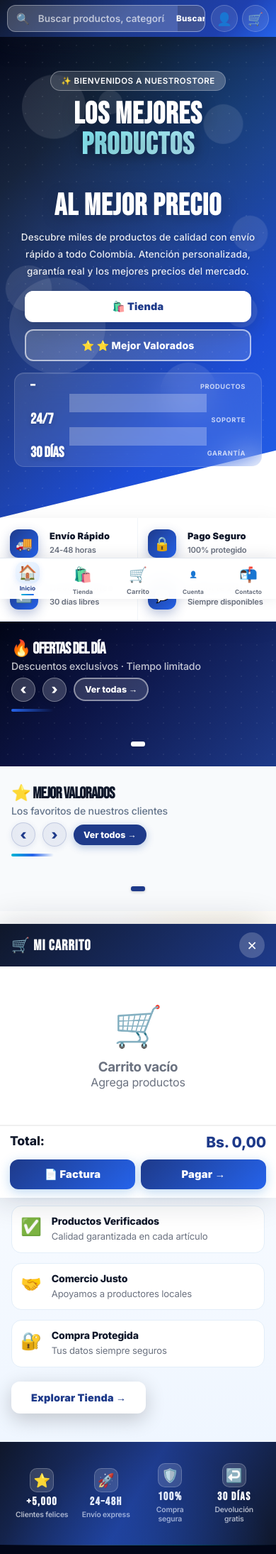
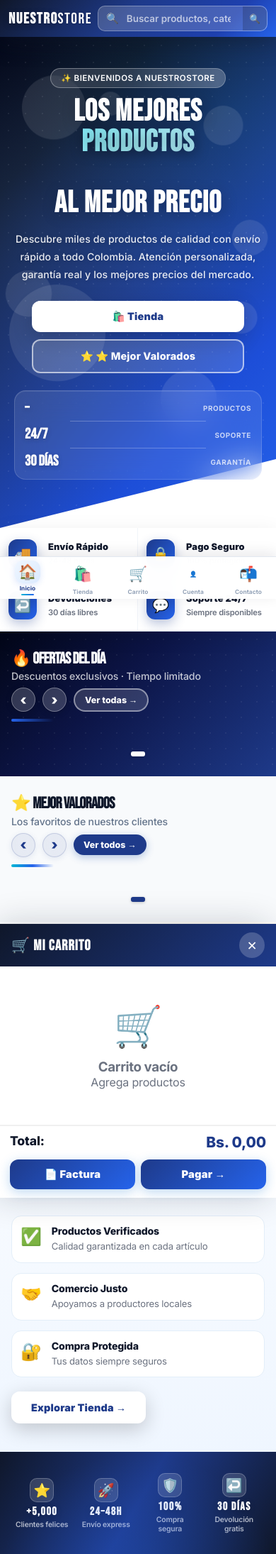
Before and after one commit to sebasgt301zapata/proyecto_web, a Django app: template nuestrostore_fix/tienda/templates/index.html in a window 390 px wide. Shown: the top 2190 px of the page at 71% size. Run offline with Django 4.2, Linux system fonts and the light colour scheme; the template is opened without the code that fills it, so the values that code supplies are empty.

Commit message:
Enhance mobile styles for header and navigation
Refactor mobile styles for header, search, and bottom navigation. Improve responsiveness and visibility of elements.

```diff
--- a/nuestrostore_fix/tienda/static/css/styles.css
+++ b/nuestrostore_fix/tienda/static/css/styles.css
@@ -120,8 +120,8 @@ button,input,select,textarea{font-family:'Inter',sans-serif;}
 .dnav-btn.active::after{left:12px;right:12px;}
 
 /* ── Íconos móvil — ocultos, el bottom nav los reemplaza ── */
-.nav-icons{display:flex;align-items:center;gap:6px;}
-@media(min-width:768px){.nav-icons{display:none;}} /* en desktop usa desk-acts */
+.nav-icons{display:none;} /* oculto en móvil — carrito y cuenta están en bottom nav */
+@media(min-width:768px){.nav-icons{display:none;}} /* en desktop también usa desk-acts */
 .nic{background:rgba(255,255,255,.18);border:2px solid rgba(255,255,255,.28);border-radius:50%;width:40px;height:40px;display:flex;align-items:center;justify-content:center;color:#fff;font-size:1.1rem;cursor:pointer;position:relative;transition:background .15s,border-color .15s,transform .1s;}
 .nic:active{background:rgba(0,0,0,.28);}
 .bdot{
@@ -2717,99 +2717,276 @@ table{table-layout:auto;}
   td{font-size:.8rem;}
 }
 
-/* ══════════════════════════════════════════
-   MOBILE FIX v2 — Header + Contacto + Hero
-   ══════════════════════════════════════════ */
-
-/* ─────────────────────────────────────────
-   1. HEADER / NAV-ROW — móvil compacto
-   ───────────────────────────────────────── */
-
-/* Reducir altura del header en móvil */
+
+
+@media(max-width:767px){.logo{display:block !important;font-size:1.3rem;letter-spacing:1.5px;}}
+
+/* Header móvil: logo + búsqueda, sin íconos (van en bottom nav) */
 @media(max-width:767px){
-  :root{--nav-h:56px;}
-  #hdr{height:var(--nav-h);}
-
+
+  /* Logo visible y compacto */
+  .logo{
+    display:block;
+    font-size:1.35rem;
+    letter-spacing:1.5px;
+    flex-shrink:0;
+  }
+
+  /* Search wrap ocupa todo el espacio restante */
+  .search-wrap{
+    flex:1;
+    min-width:0;
+  }
+
+  /* Búsqueda compacta y usable */
+  .sw{
+    height:38px;
+    border-radius:10px;
+    background:rgba(255,255,255,.2);
+    border:1.5px solid rgba(255,255,255,.35);
+  }
+  .sw input{
+    padding:0 4px;
+    font-size:.84rem;
+    height:100%;
+  }
+  .sw-ico{
+    padding:0 6px 0 10px;
+    font-size:.9rem;
+  }
+  .sw-btn{
+    width:36px;
+    height:100%;
+    border-radius:0 8px 8px 0;
+    font-size:.85rem;
+  }
+  .sw-btn-ico{ display:inline; }
+  .sw-btn-txt{ display:none; }
+
+  /* nav-row solo logo + búsqueda */
   .nav-row{
     padding:0 10px;
-    gap:6px;
-  }
-
-  /* Logo más pequeño */
+    gap:8px;
+  }
+  #hdr{ height:52px; }
+  :root{ --nav-h:52px; }
+}
+/* ══════════════════════════════════════════
+   HEADER MÓVIL — Logo + Búsqueda únicamente
+   Carrito y cuenta solo en bottom nav
+   ══════════════════════════════════════════ */
+
+@media(max-width:767px){
+
+  /* ── Altura del header ── */
+  :root{ --nav-h:54px; }
+  #hdr{ height:54px; }
+
+  /* ── Nav row: logo + search lado a lado ── */
+  .nav-row{
+    padding:0 12px;
+    gap:10px;
+  }
+
+  /* ── Logo: visible y compacto ── */
   .logo{
-    font-size:1.4rem;
+    display:block !important;
+    font-size:1.35rem;
     letter-spacing:1.5px;
-  }
-
-  /* Búsqueda ocupa el espacio disponible pero no tanto */
+    flex-shrink:0;
+  }
+
+  /* ── Búsqueda: ocupa todo el espacio restante ── */
+  .search-wrap{
+    flex:1;
+    min-width:0;
+  }
+
+  /* ── Barra de búsqueda refinada ── */
+  .sw{
+    height:36px;
+    border-radius:10px;
+    background:rgba(255,255,255,.18);
+    border:1.5px solid rgba(255,255,255,.3);
+  }
+  .sw input{
+    padding:0 4px;
+    font-size:.82rem;
+    height:100%;
+  }
+  .sw-ico{
+    padding:0 7px 0 10px;
+    font-size:.88rem;
+  }
+  .sw-btn{
+    width:36px;
+    height:100%;
+    border-radius:0 8px 8px 0;
+    font-size:.88rem;
+  }
+  .sw-btn-ico{ display:inline; }
+  .sw-btn-txt{ display:none; }
+
+  /* ── Ocultar nav-icons completamente en móvil ──
+     Carrito y cuenta viven en el bottom nav       */
+  .nav-icons{
+    display:none !important;
+  }
+
+  /* ── Pantallas muy pequeñas ── */
+  @media(max-width:360px){
+    .logo{ font-size:1.15rem; letter-spacing:1px; }
+    .nav-row{ padding:0 8px; gap:7px; }
+    .sw-ico{ display:none; }
+  }
+}
+
+/* ══════════════════════════════════════════
+   BOTTOM NAV — Refuerzo móvil
+   ══════════════════════════════════════════ */
+
+@media(max-width:767px){
+  :root{ --bot-h:60px; }
+
+  .botnav{
+    height:var(--bot-h);
+    background:rgba(255,255,255,.96);
+    backdrop-filter:blur(14px);
+    -webkit-backdrop-filter:blur(14px);
+    border-top:1px solid #E2E8F0;
+    box-shadow:0 -4px 20px rgba(15,23,42,.09);
+  }
+
+  .btab{
+    font-size:.6rem;
+    font-weight:700;
+    padding:5px 2px 6px;
+    gap:3px;
+    color:#94A3B8;
+    letter-spacing:.1px;
+  }
+  .btab.on{ color:#1E3A8A; }
+
+  .btab-ico-wrap{
+    width:36px;
+    height:36px;
+    border-radius:11px;
+    font-size:1.3rem;
+    transition:background .15s, transform .15s;
+  }
+  .btab.on .btab-ico-wrap{
+    background:linear-gradient(135deg,#EFF6FF,#DBEAFE);
+    box-shadow:0 2px 8px rgba(37,99,235,.15);
+  }
+  .btab:active .btab-ico-wrap{
+    transform:scale(.86);
+  }
+
+  .iline{
+    height:2.5px;
+    width:20px;
+    border-radius:2px;
+    background:linear-gradient(90deg,#06B6D4,#2563EB);
+  }
+}
+
+/* ══════════════════════════════════════════
+   MOBILE — Header limpio + Contacto
+   Solo logo + búsqueda en header móvil.
+   Carrito y cuenta SOLO en bottom nav.
+   ══════════════════════════════════════════ */
+
+@media(max-width:767px){
+
+  /* ── HEADER ──────────────────────────── */
+
+  /* Altura reducida */
+  #hdr{ height:52px; }
+  :root{ --nav-h:52px; }
+
+  .nav-row{
+    padding:0 12px;
+    gap:8px;
+    justify-content:flex-start;
+  }
+
+  /* Logo — visible, tamaño compacto */
+  .logo{
+    font-size:1.35rem;
+    letter-spacing:1.5px;
+    flex-shrink:0;
+  }
+  .logo-dot{ display:none; }
+
+  /* Búsqueda — ocupa todo el espacio restante */
   .search-wrap{
     flex:1;
     min-width:0;
     max-width:none;
   }
 
-  /* Barra de búsqueda más compacta */
+  /* Barra de búsqueda estilizada */
   .sw{
-    border-radius:40px;
-    border-width:1.5px;
+    height:36px;
+    border-radius:10px;
+    background:rgba(255,255,255,.18);
+    border:1.5px solid rgba(255,255,255,.3);
+  }
+  .sw.focused{
+    border-color:#93C5FD;
+    box-shadow:0 0 0 3px rgba(147,197,253,.25);
   }
   .sw input{
-    font-size:.82rem;
-    padding:9px 4px;
-    min-width:0;
+    padding:0 4px;
+    font-size:.84rem;
+    height:100%;
   }
   .sw-ico{
-    padding:0 6px 0 12px;
+    padding:0 7px 0 11px;
     font-size:.9rem;
   }
   .sw-btn{
-    width:32px;
+    width:34px;
+    height:100%;
+    border-radius:0 8px 8px 0;
     font-size:.78rem;
   }
-
-  /* Íconos de nav — más pequeños y compactos */
-  .nav-icons{
-    gap:4px;
-    flex-shrink:0;
-  }
-  .nic{
-    width:34px;
-    height:34px;
-    font-size:.95rem;
-    border-width:1.5px;
-  }
-  .bdot{
-    width:14px;height:14px;
-    font-size:.48rem;
-    top:-2px;right:-2px;
-  }
+  /* Ícono de búsqueda en el botón */
+  .sw-btn-ico{ display:inline; }
+  .sw-btn-txt{ display:none; }
+
+  /* nav-icons COMPLETAMENTE oculto en móvil */
+  .nav-icons{ display:none !important; }
+
+  /* desk-nav también oculto */
+  .desk-nav{ display:none !important; }
+
+  /* desk-acts oculto */
+  .desk-acts{ display:none !important; }
 }
 
 /* Pantallas muy pequeñas */
 @media(max-width:360px){
-  .logo{font-size:1.25rem;letter-spacing:1px;}
-  .nic{width:30px;height:30px;font-size:.85rem;}
-  .sw-ico{display:none;}
-  .nav-row{gap:4px;padding:0 8px;}
-}
-
-/* ─────────────────────────────────────────
-   2. BOTTOM NAV — más grande y claro
-   ───────────────────────────────────────── */
-
+  .logo{ font-size:1.15rem; letter-spacing:1px; }
+  .sw-ico{ display:none; }
+  .nav-row{ padding:0 8px; gap:6px; }
+}
+
+/* ── BOTTOM NAV — más visible en móvil ── */
 @media(max-width:767px){
-  :root{--bot-h:58px;}
+  :root{ --bot-h:60px; }
 
   .botnav{
     height:var(--bot-h);
     background:rgba(255,255,255,.97);
-    backdrop-filter:blur(12px);
+    backdrop-filter:blur(16px);
+    -webkit-backdrop-filter:blur(16px);
     border-top:1px solid #E2E8F0;
-    box-shadow:0 -2px 20px rgba(15,23,42,.1);
+    box-shadow:0 -4px 20px rgba(15,23,42,.1);
   }
 
   .btab{
-    font-size:.62rem;
+    font-size:.6rem;
     font-weight:700;
     padding:5px 2px;
     gap:2px;
@@ -2817,331 +2994,52 @@ table{table-layout:auto;}
   }
 
   .btab-ico-wrap{
-    width:34px;height:34px;
-    border-radius:10px;
+    width:36px;
+    height:36px;
+    border-radius:11px;
     font-size:1.3rem;
   }
 
   .btab.on .btab-ico-wrap{
     background:linear-gradient(135deg,#EFF6FF,#DBEAFE);
-    box-shadow:0 2px 8px rgba(37,99,235,.12);
-  }
-  .btab.on{color:#1E3A8A;}
-
-  /* Label debajo del ícono — más visible */
-  .btab span:last-child{
-    font-size:.58rem;
-    font-weight:700;
-  }
+    box-shadow:0 2px 8px rgba(37,99,235,.15);
+  }
+  .btab.on{ color:#1E3A8A; }
 
   .iline{
-    width:18px;height:2.5px;
+    height:2.5px;
+    width:18px;
     border-radius:2px;
-  }
-}
-
-/* ─────────────────────────────────────────
-   3. HERO BOTONES — proporciones correctas
-   ───────────────────────────────────────── */
-
-@media(max-width:479px){
-  .btn-hero{
-    padding:13px 20px;
-    font-size:.9rem;
-    border-radius:12px;
-    width:100%;
-    max-width:320px;
-    margin:0 auto;
-  }
-  .btn-hero-2{
-    padding:12px 20px;
-    font-size:.88rem;
-    border-radius:12px;
-    width:100%;
-    max-width:320px;
-    margin:0 auto;
-  }
-  .hero-btns{
-    flex-direction:column;
+    margin-top:1px;
+  }
+
+  /* Badge del carrito en botnav */
+  #cartBadgeNav{
+    position:absolute;
+    top:-4px; right:-4px;
+    background:linear-gradient(135deg,#1E3A8A,#2563EB);
+    color:#fff;
+    border-radius:50%;
+    width:17px; height:17px;
+    font-size:.55rem;
+    font-weight:900;
+    border:2px solid #fff;
+    display:none;
     align-items:center;
-    gap:10px;
-  }
-  /* Hero title más compacto */
-  .hero h1{
-    font-size:clamp(2.2rem,11vw,3rem);
-    letter-spacing:1px;
-    margin-bottom:8px;
-  }
-  .hero-desc{
-    font-size:.84rem;
-    margin:10px auto 16px;
-    padding:0 4px;
-  }
-  .hero-in{
-    padding:48px 20px 72px;
-  }
-}
-
-/* ─────────────────────────────────────────
-   4. CONTACTO — canales visibles en móvil
-   ───────────────────────────────────────── */
-
-@media(max-width:639px){
-  /* Canales — layout horizontal compacto */
-  .contact-channels{
-    grid-template-columns:1fr 1fr;
-    gap:8px;
-    padding:14px 12px;
-    background:#fff;
-    border-bottom:1px solid #E2E8F0;
-  }
-
-  .contact-channel{
-    background:#fff;
-    border:1.5px solid #E2E8F0;
-    border-radius:12px;
-    padding:11px 10px;
-    display:flex;
-    align-items:center;
-    gap:8px;
-    box-shadow:0 2px 8px rgba(0,0,0,.06);
-    text-decoration:none;
-    color:var(--bk);
-    transition:all .18s;
-  }
-  .contact-channel:active{
-    transform:scale(.97);
-    background:#EFF6FF;
-    border-color:#93C5FD;
-  }
-
-  .cc-ico{
-    width:36px;height:36px;
-    border-radius:10px;
-    font-size:1.1rem;
-    flex-shrink:0;
-    display:flex;align-items:center;justify-content:center;
-  }
-
-  .cc-info strong{
-    font-size:.78rem;
-    font-weight:800;
-    color:#0F172A;
-    display:block;
-  }
-  .cc-info span{
-    font-size:.65rem;
-    color:#64748B;
-    display:block;
-    white-space:nowrap;
-    overflow:hidden;
-    text-overflow:ellipsis;
-    max-width:100px;
-  }
-
-  .cc-arrow{display:none;}
-
-  /* Hero de contacto más compacto */
-  .contact-hero{
-    padding:32px 16px 28px;
-  }
-  .contact-hero h2{
-    font-size:clamp(1.9rem,9vw,2.6rem);
-    margin-bottom:8px;
-  }
-  .contact-hero p{
-    font-size:.82rem;
-  }
-  .contact-hero-badge{
-    font-size:.68rem;
-    padding:5px 13px;
-    margin-bottom:10px;
-  }
-  .contact-hero-trust{
-    gap:6px;margin-top:10px;
-  }
-  .contact-hero-trust span{
-    font-size:.67rem;
-    padding:4px 10px;
-  }
-
-  /* Cuerpo de contacto */
-  .contact-body{
-    padding:12px 12px 80px;
-    gap:12px;
-  }
-  .contact-form-wrap{
-    padding:16px 14px;
-    border-radius:14px;
-  }
-  .cf-header{
-    margin-bottom:14px;
-    padding-bottom:12px;
-  }
-  .cf-icon{
-    width:40px;height:40px;
-    font-size:1.1rem;
-    border-radius:11px;
-  }
-  .cf-header h3{font-size:.9rem;}
-  .cf-header p{font-size:.72rem;}
-
-  /* Info cards */
-  .contact-info-card{
-    padding:14px 12px;
-    border-radius:12px;
-  }
-  .cic-title{font-size:.82rem;margin-bottom:10px;}
-
-  /* FAQ más compacto */
-  .cfaq-q{
-    padding:9px 11px;
-    font-size:.78rem;
-  }
-
-  /* Botón WhatsApp flotante */
-  .contact-wa-float{
-    padding:10px 14px;
-    border-radius:50px;
-    font-size:.76rem;
-    bottom:calc(var(--bot-h) + 10px);
-    right:12px;
-  }
-  .wa-float-ico{font-size:1.1rem;}
-  .wa-float-txt{display:none;}
-}
-
-/* Pantallas muy pequeñas — canales en lista */
-@media(max-width:359px){
-  .contact-channels{
-    grid-template-columns:1fr;
-    gap:6px;
-  }
-}
-
-/* ─────────────────────────────────────────
-   5. FEATURES STRIP — móvil
-   ───────────────────────────────────────── */
-
-@media(max-width:479px){
-  .features-strip{
-    display:grid;
-    grid-template-columns:1fr 1fr;
-    gap:0;
-  }
-  .feat{
-    padding:16px 14px;
-    min-width:0;
-    max-width:none;
-    border-right:1px solid #F1F5F9;
-    border-bottom:1px solid #F1F5F9;
-  }
-  .feat:nth-child(even){border-right:none;}
-  .feat:nth-child(3),.feat:nth-child(4){border-bottom:none;}
-  .feat-ico{
-    width:40px;height:40px;
-    border-radius:12px;
-    font-size:1.2rem;
-  }
-  .feat strong{font-size:.8rem;}
-  .feat small{font-size:.7rem;}
-}
-
-/* ─────────────────────────────────────────
-   6. SECCIONES hero stats — móvil
-   ───────────────────────────────────────── */
-
-@media(max-width:479px){
-  .hero-stats{
-    padding:8px 12px;
-    border-radius:14px;
-    gap:0;
-    margin-top:16px;
-    width:calc(100% - 0px);
-  }
-  .hstat{padding:0 10px;}
-  .hstat strong{font-size:1.3rem;}
-  .hstat span{font-size:.58rem;}
-  .hstat-div{height:26px;}
-}
-
-/* ══════════════════════════════════════════
-   MOBILE FIX v3 — Header solo búsqueda
-   ══════════════════════════════════════════ */
-
-/* En móvil: ocultar logo, mostrar solo búsqueda + 2 íconos */
-@media(max-width:767px){
-
-  /* Logo — oculto en móvil para maximizar espacio de búsqueda */
-  .logo{ display:none; }
-
-  /* Search wrap ocupa todo el espacio disponible */
-  .search-wrap{
-    flex:1;
-    min-width:0;
-  }
-
-  /* Búsqueda más alta y visible */
-  .sw{
-    height:38px;
-    border-radius:12px;
-    background:rgba(255,255,255,.2);
-    border:1.5px solid rgba(255,255,255,.35);
-  }
-  .sw input{
-    padding:0 4px;
-    font-size:.85rem;
-    height:100%;
-  }
-  .sw-ico{
-    padding:0 8px 0 12px;
-    font-size:.95rem;
-  }
-  .sw-btn{
-    width:38px;
-    height:100%;
-    border-radius:0 10px 10px 0;
-    font-size:.9rem;
-  }
-  /* Mostrar texto "Buscar" en móvil también */
-  .sw-btn-ico{ display:none; }
-  .sw-btn-txt{ display:inline; font-size:.72rem; font-weight:800; }
-
-  /* Solo 2 íconos: 👤 cuenta + 🛒 carrito */
-  .nav-icons{
-    gap:6px;
-    flex-shrink:0;
-  }
-  .nic{
-    width:38px;
-    height:38px;
-    font-size:1.1rem;
-    border-radius:50%;
-    border-width:1.5px;
-  }
-
-  /* nav-row sin gap extra */
-  .nav-row{
-    padding:0 10px;
-    gap:8px;
-  }
-  #hdr{ height:52px; }
-  :root{ --nav-h:52px; }
-}
-
-/* ──────────────────────────────────────────
-   CONTACT CHANNELS — Fix definitivo mobile
-   ────────────────────────────────────────── */
-
-/* Base (mobile first) — forzar estilos con mayor especificidad */
+    justify-content:center;
+  }
+}
+
+/* ── CONTACT CHANNELS — móvil definitivo ── */
 @media(max-width:639px){
 
   .contact-channels{
     display:grid !important;
     grid-template-columns:1fr 1fr !important;
     gap:10px !important;
-    padding:14px !important;
+    padding:14px 12px !important;
     background:#F8FAFC !important;
+    max-width:100% !important;
   }
 
   .contact-channel{
@@ -3149,27 +3047,28 @@ table{table-layout:auto;}
     flex-direction:column !important;
     align-items:center !important;
     justify-content:center !important;
-    gap:6px !important;
+    gap:8px !important;
     background:#fff !important;
     border:1.5px solid #E2E8F0 !important;
     border-radius:14px !important;
-    padding:14px 8px !important;
+    padding:16px 8px !important;
     text-decoration:none !important;
     color:#0F172A !important;
-    box-shadow:0 2px 8px rgba(0,0,0,.07) !important;
+    box-shadow:0 2px 8px rgba(0,0,0,.06) !important;
     text-align:center !important;
-    min-height:80px !important;
+    min-height:88px !important;
+    transition:all .18s !important;
+    cursor:pointer !important;
   }
 
   .contact-channel:active{
+    transform:scale(.96) !important;
     background:#EFF6FF !important;
     border-color:#93C5FD !important;
-    transform:scale(.97);
   }
 
   .cc-ico{
-    width:44px !important;
-    height:44px !important;
+    width:44px !important; height:44px !important;
     border-radius:12px !important;
     font-size:1.4rem !important;
     display:flex !important;
@@ -3178,54 +3077,103 @@ table{table-layout:auto;}
     flex-shrink:0 !important;
     margin:0 auto !important;
   }
-
   .cc-ico-wa{ background:linear-gradient(135deg,#D1FAE5,#6EE7B7) !important; }
   .cc-ico-mail{ background:linear-gradient(135deg,#FEF9C3,#FDE68A) !important; }
   .cc-ico-tel{ background:linear-gradient(135deg,#DBEAFE,#93C5FD) !important; }
   .cc-ico-loc{ background:linear-gradient(135deg,#FCE7F3,#F9A8D4) !important; }
 
-  .cc-info{
-    text-align:center !important;
-    min-width:0 !important;
-  }
+  .cc-info{ text-align:center !important; }
   .cc-info strong{
     display:block !important;
     font-size:.78rem !important;
     font-weight:800 !important;
     color:#0F172A !important;
-    margin-bottom:2px !important;
     white-space:nowrap !important;
   }
   .cc-info span{
     display:block !important;
-    font-size:.64rem !important;
+    font-size:.65rem !important;
     color:#64748B !important;
     white-space:nowrap !important;
     overflow:hidden !important;
     text-overflow:ellipsis !important;
     max-width:90px !important;
-  }
-
-  /* Ocultar flecha en móvil */
+    margin:0 auto !important;
+  }
   .cc-arrow{ display:none !important; }
 
-  /* Contact hero — forzar gradiente visible */
+  /* Héro contacto */
   .contact-hero{
-    background:linear-gradient(135deg,#020617 0%,#0F172A 25%,#1E3A8A 60%,#2563EB 100%) !important;
-    color:#fff !important;
-  }
+    padding:32px 16px 28px !important;
+  }
+  .contact-hero h2{
+    font-size:clamp(1.8rem,8vw,2.4rem) !important;
+    margin-bottom:8px !important;
+  }
+  .contact-hero p{ font-size:.82rem !important; }
+  .contact-hero-badge{
+    font-size:.68rem !important;
+    padding:5px 13px !important;
+    margin-bottom:10px !important;
+  }
+  .contact-hero-trust{ gap:6px !important; margin-top:10px !important; }
+  .contact-hero-trust span{ font-size:.66rem !important; padding:4px 10px !important; }
 }
 
 /* Pantallas muy angostas */
 @media(max-width:340px){
-  .contact-channels{
-    grid-template-columns:1fr !important;
-  }
+  .contact-channels{ grid-template-columns:1fr !important; }
   .contact-channel{
     flex-direction:row !important;
     text-align:left !important;
     justify-content:flex-start !important;
-    padding:12px !important;
+    padding:12px 10px !important;
     min-height:auto !important;
   }
-}
+  .cc-info{ text-align:left !important; }
+}
+
+/* ── HERO BOTONES — proporcionales en móvil ── */
+@media(max-width:479px){
+  .hero-btns{
+    flex-direction:column;
+    align-items:center;
+    gap:10px;
+    width:100%;
+  }
+  .btn-hero, .btn-hero-2{
+    width:100%;
+    max-width:300px;
+    margin:0 auto;
+    padding:13px 20px;
+    font-size:.9rem;
+    border-radius:12px;
+    justify-content:center;
+  }
+  .hero h1{
+    font-size:clamp(2.2rem,11vw,3.2rem);
+    letter-spacing:1px;
+  }
+  .hero-in{
+    padding:44px 20px 68px;
+  }
+}
+
+/* ── FEATURES STRIP — grid 2x2 en móvil ── */
+@media(max-width:479px){
+  .features-strip{
+    display:grid;
+    grid-template-columns:1fr 1fr;
+  }
+  .feat{
+    padding:16px 12px;
+    border-right:1px solid #F1F5F9;
+    border-bottom:1px solid #F1F5F9;
+    min-width:0; max-width:none;
+  }
+  .feat:nth-child(even){ border-right:none; }
+  .feat:nth-child(3),.feat:nth-child(4){ border-bottom:none; }
+  .feat-ico{ width:40px; height:40px; font-size:1.2rem; }
+  .feat strong{ font-size:.8rem; }
+  .feat small{ font-size:.7rem; }
+}
```
